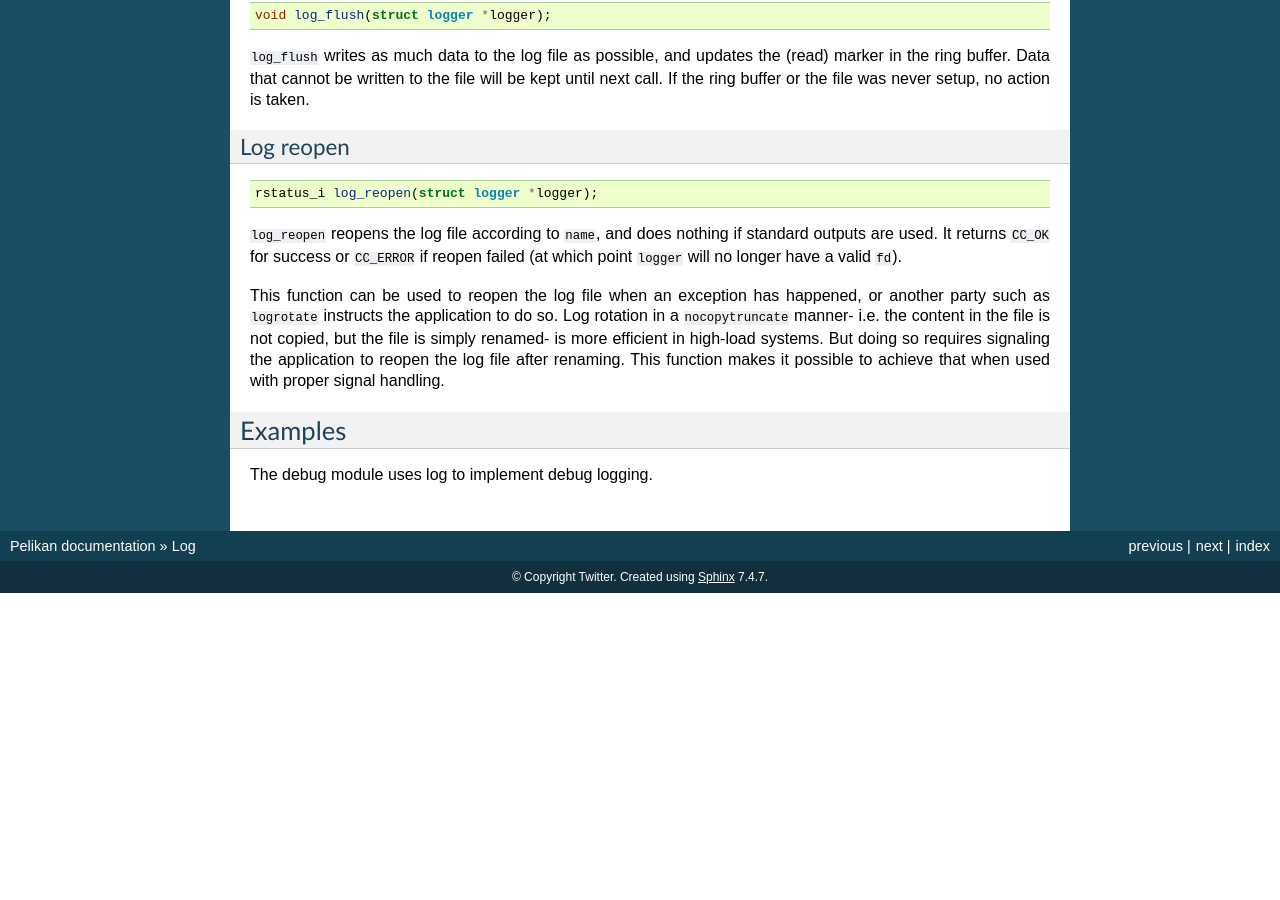
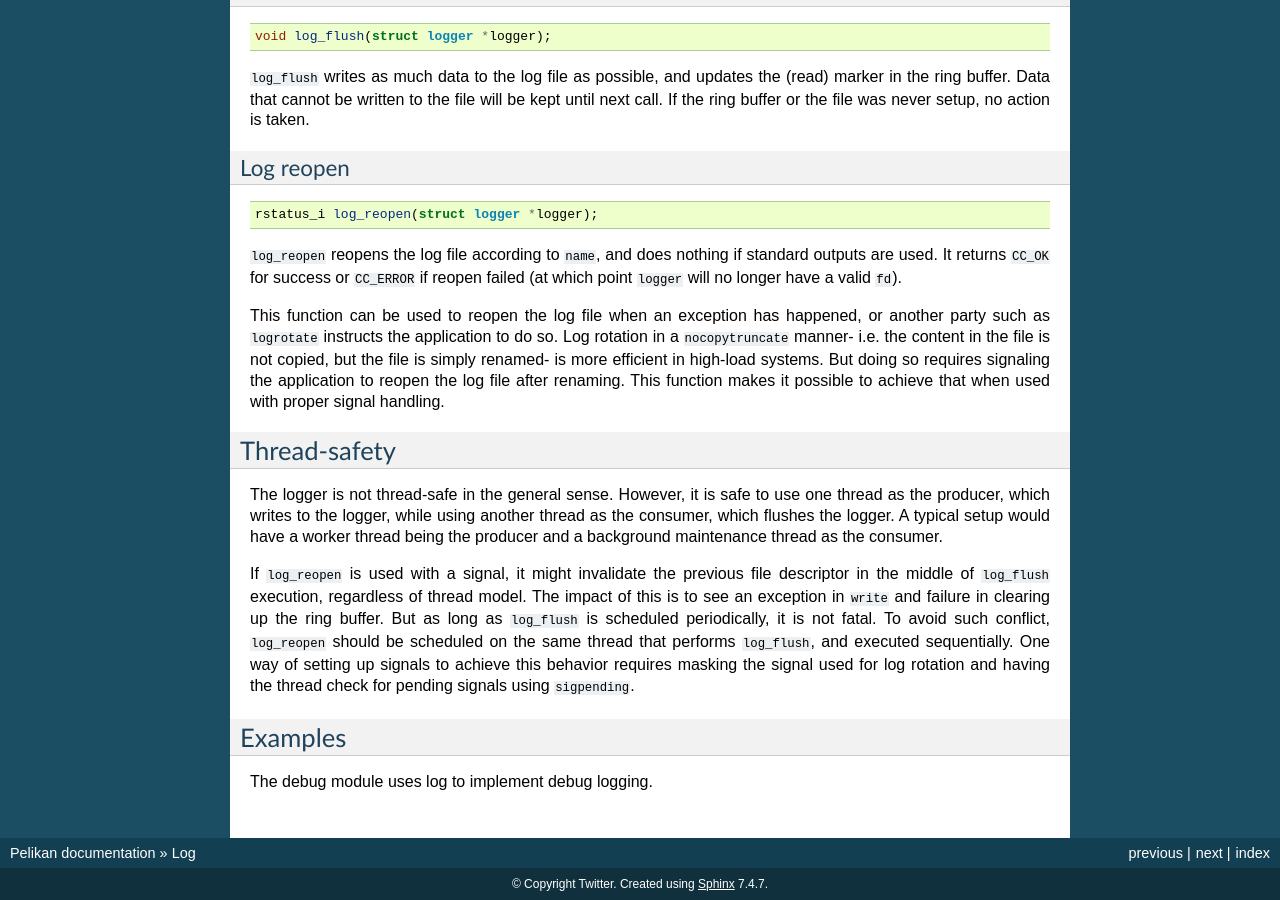
Before and after one commit to twitter/ccommon, a Sphinx documentation site: the page built from docs/modules/cc_log.rst, in a window 1280 px wide and 900 px high, scrolled down 2417 px. Built offline with Sphinx 7.4.7, drawn with Linux system fonts in a browser that asks for light colours; before the commit the page ends 3010 px from its top, so only the background shows below that; some of the changed text lies outside the part shown.

Commit message:
updated with review feedback

```diff
--- a/docs/modules/cc_log.rst
+++ b/docs/modules/cc_log.rst
@@ -18,6 +18,7 @@ The trade-off is made with the consistent use of memory as an intermediate loggi
 The rationale for this design comes from a few observations in production: first, when everything is working as expected, the producer/consumer logging setup is actually quite similar to buffered write. Configurable buffer size and flush interval give user some control, and I/O operations are generally more efficient with a larger chunk of contiguous data than many smaller ones, reducing the overall contention at storage devices. Second, when the system is under high load, it is usually a sensible decision to sacrifice log fidelity for maximum application throughput. Finally, if an error condition is triggering abundant exception logging that overwhelms the buffer, it is very likely for the dropped logs to be similar to existing ones. Therefore, we can afford significant data loss/drop without losing much insight into the problem. The last condition is also helped if high-performance metrics are used to provide robust statistics.
 
 We have retained the ability to log directly to a file with the right configuration options, which are explained below. We recognize that it is nice to have a straightforward way of logging that does not require much setup, e.g. a background thread, for development or more relaxed scenarios.
+
 
 Data Structure
 --------------
@@ -73,7 +74,7 @@ Create and destroy
   struct logger *log_create(char *filename, uint32_t buf_cap);
   void log_destroy(struct logger **logger);
 
-``log_create`` returns a logger with the information given or ``NULL`` if an error has occurred. If ``filename`` is not ``NULL``, it will attempt to open the file with flags ``O_WRONLY | O_APPEND | O_CREAT`` and masks ``0644``. Otherwise, it defaults the output to ``stderr``. ``buf_cap`` configures the size of the ring buffer. If the size is greater than 0, the buffer is allocated upon successful return. Otherwise, buffering is turned off and ``write`` syscall will be used directly.
+``log_create`` returns a logger with the information given or ``NULL`` if an error has occurred. If ``filename`` is not ``NULL``, it will attempt to open the file with flags ``O_WRONLY | O_APPEND | O_CREAT`` and masks ``0644``. Otherwise, it defaults the output to ``stderr``. ``log_create`` uses ``buf_cap`` in creating the ring buffer. A buffer of capacity ``buf_cap`` is allocated upon successful return. However, if ``cap_buf`` equals ``0``, buffering is turned off and ``write`` syscall will be used directly.
 
 ``log_destroy`` will flush to the log file and release all memory resources whenever applicable. Note that the argument is of type ``struct logger **`` to avoid dangling pointers.
 
@@ -109,6 +110,12 @@ Log reopen
 
 This function can be used to reopen the log file when an exception has happened, or another party such as ``logrotate`` instructs the application to do so. Log rotation in a ``nocopytruncate`` manner- i.e. the content in the file is not copied, but the file is simply renamed- is more efficient in high-load systems. But doing so requires signaling the application to reopen the log file after renaming. This function makes it possible to achieve that when used with proper signal handling.
 
+Thread-safety
+-------------
+The logger is not thread-safe in the general sense. However, it is safe to use one thread as the producer, which writes to the logger, while using another thread as the consumer, which flushes the logger. A typical setup would have a worker thread being the producer and a background maintenance thread as the consumer.
+
+If ``log_reopen`` is used with a signal, it might invalidate the previous file descriptor in the middle of ``log_flush`` execution, regardless of thread model. The impact of this is to see an exception in ``write`` and failure in clearing up the ring buffer. But as long as ``log_flush`` is scheduled periodically, it is not fatal. To avoid such conflict, ``log_reopen`` should be scheduled on the same thread that performs ``log_flush``, and executed sequentially. One way of setting up signals to achieve this behavior requires masking the signal used for log rotation and having the thread check for pending signals using ``sigpending``.
+
 Examples
 --------
 
```
